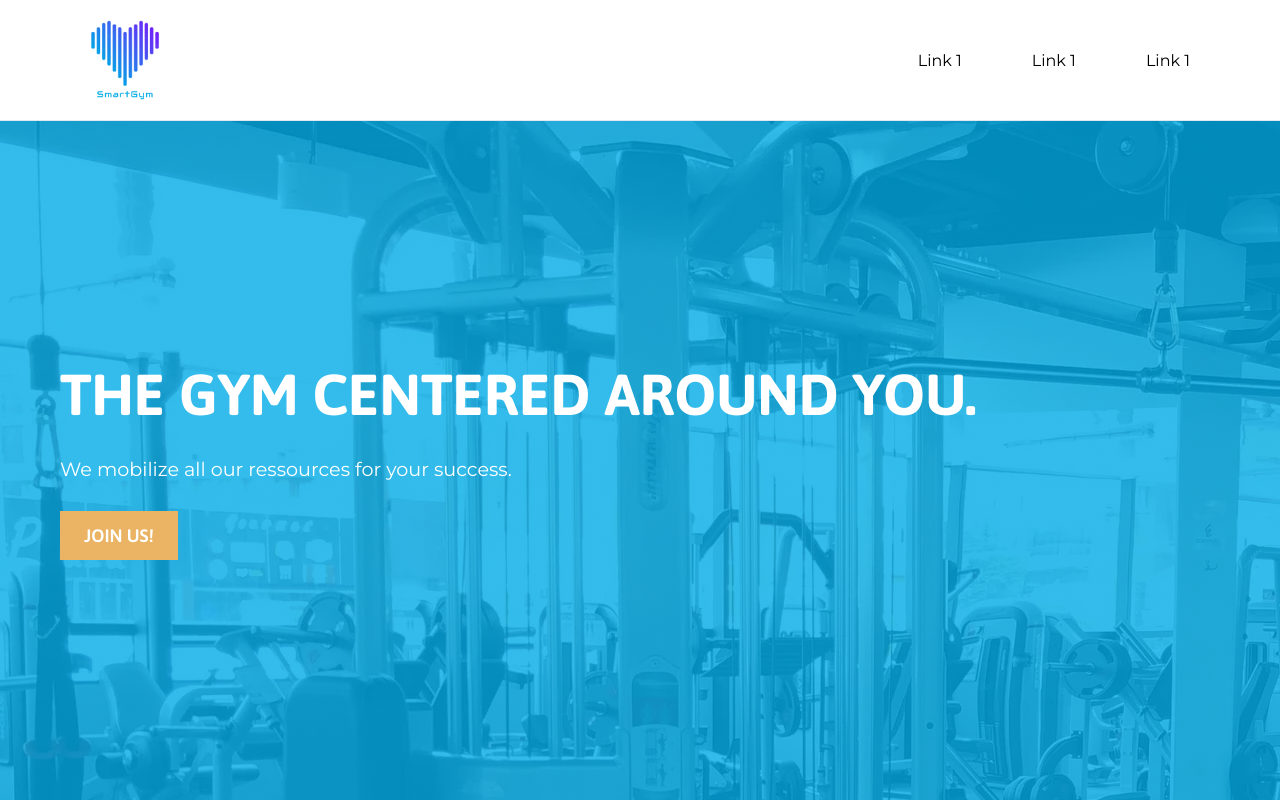
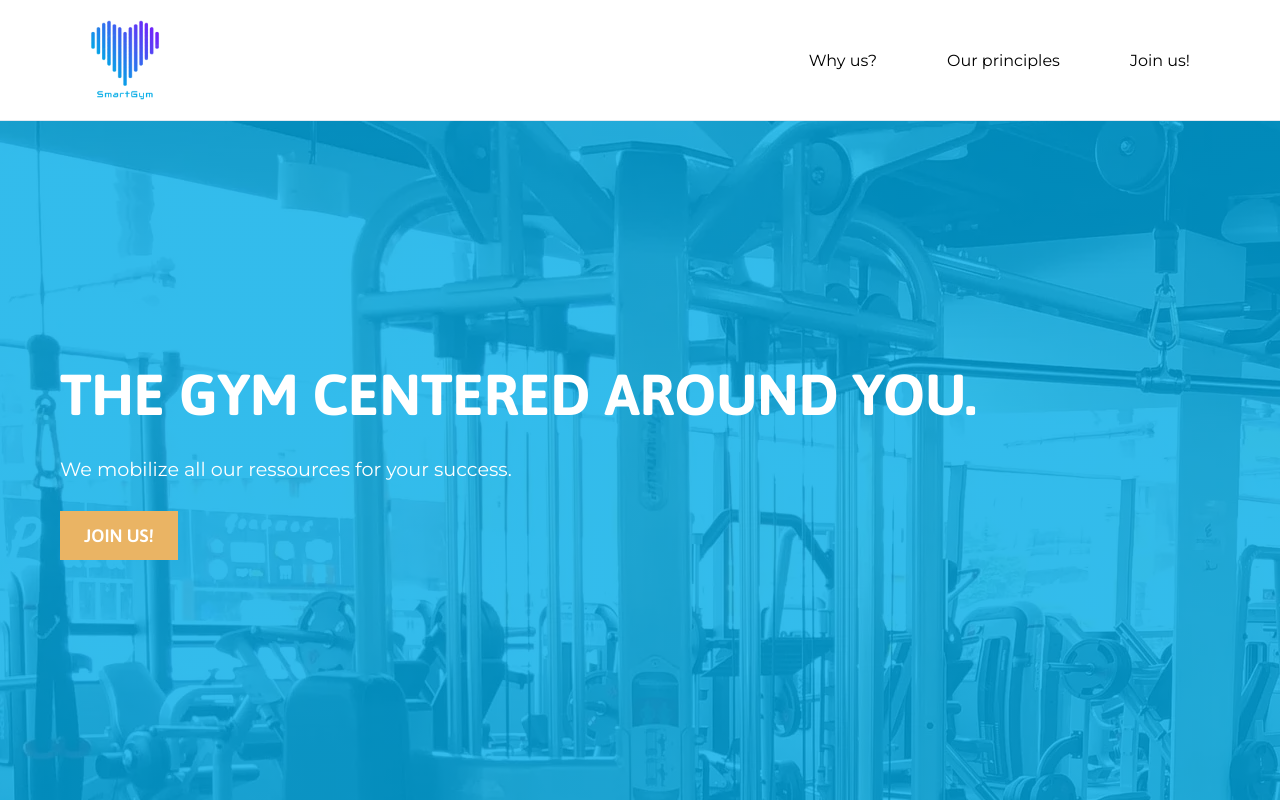
Before and after one commit to benaissazaki/smartgym, a website: page index.html in a window 1280 px wide. Shown: the top 802 px of the page. Drawn offline with nearby package versions, Linux system fonts and the light colour scheme; files that its build step writes are made by us from their sources; files whose address does not match are found by name.

Commit message:
Change nav links

```diff
--- a/index.html
+++ b/index.html
@@ -19,18 +19,18 @@
                 <img src="./assets/img/logo.webp" alt="Logo" class="nav-logo" />
                 <ul class="nav-menu" id="menu">
                     <li>
-                        <a href="#">
-                            Link 1
+                        <a href="#section1">
+                            Why us?
                         </a>
                     </li>
                     <li>
-                        <a href="#">
-                            Link 1
+                        <a href="#section2">
+                            Our principles
                         </a>
                     </li>
                     <li>
-                        <a href="#">
-                            Link 1
+                        <a href="#section3">
+                            Join us!
                         </a>
                     </li>
                 </ul>
```
